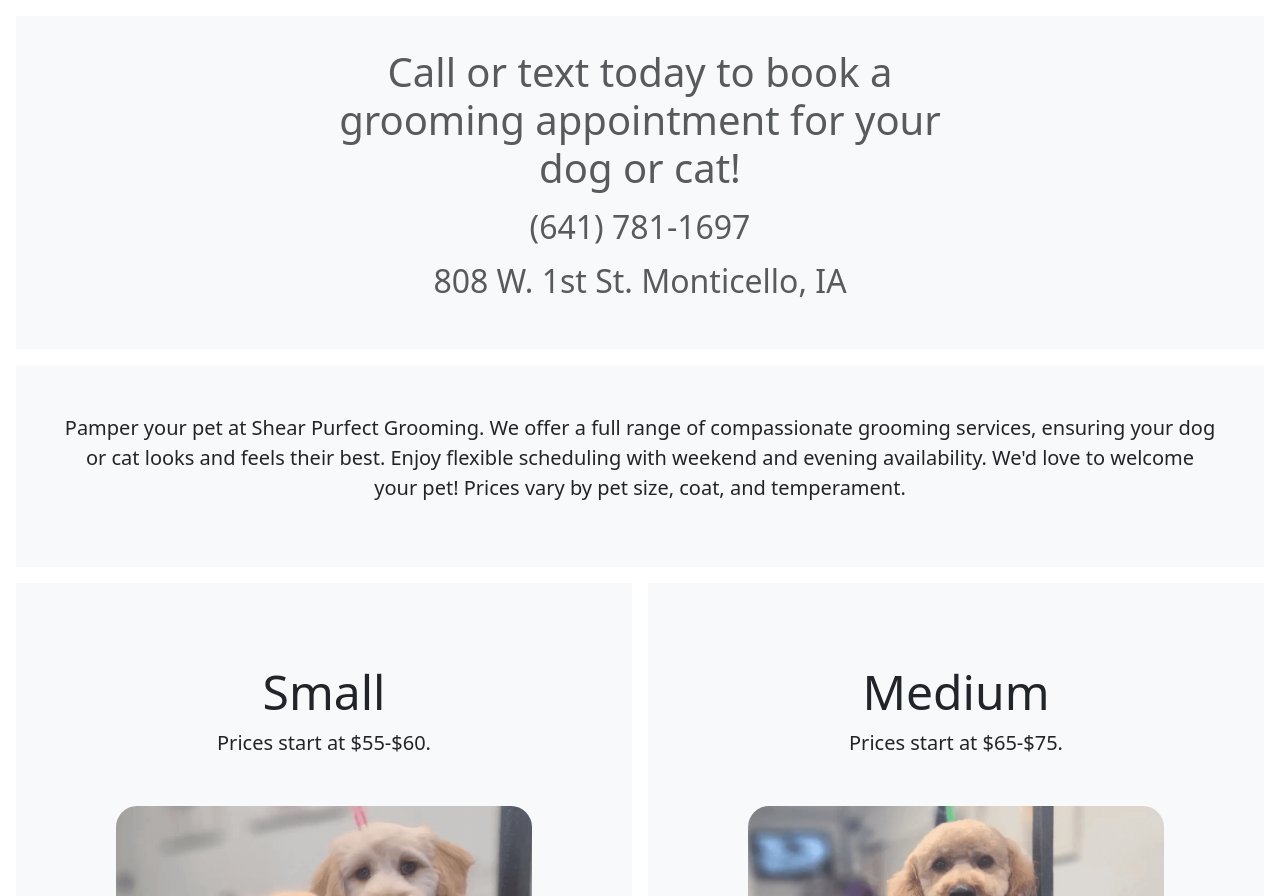
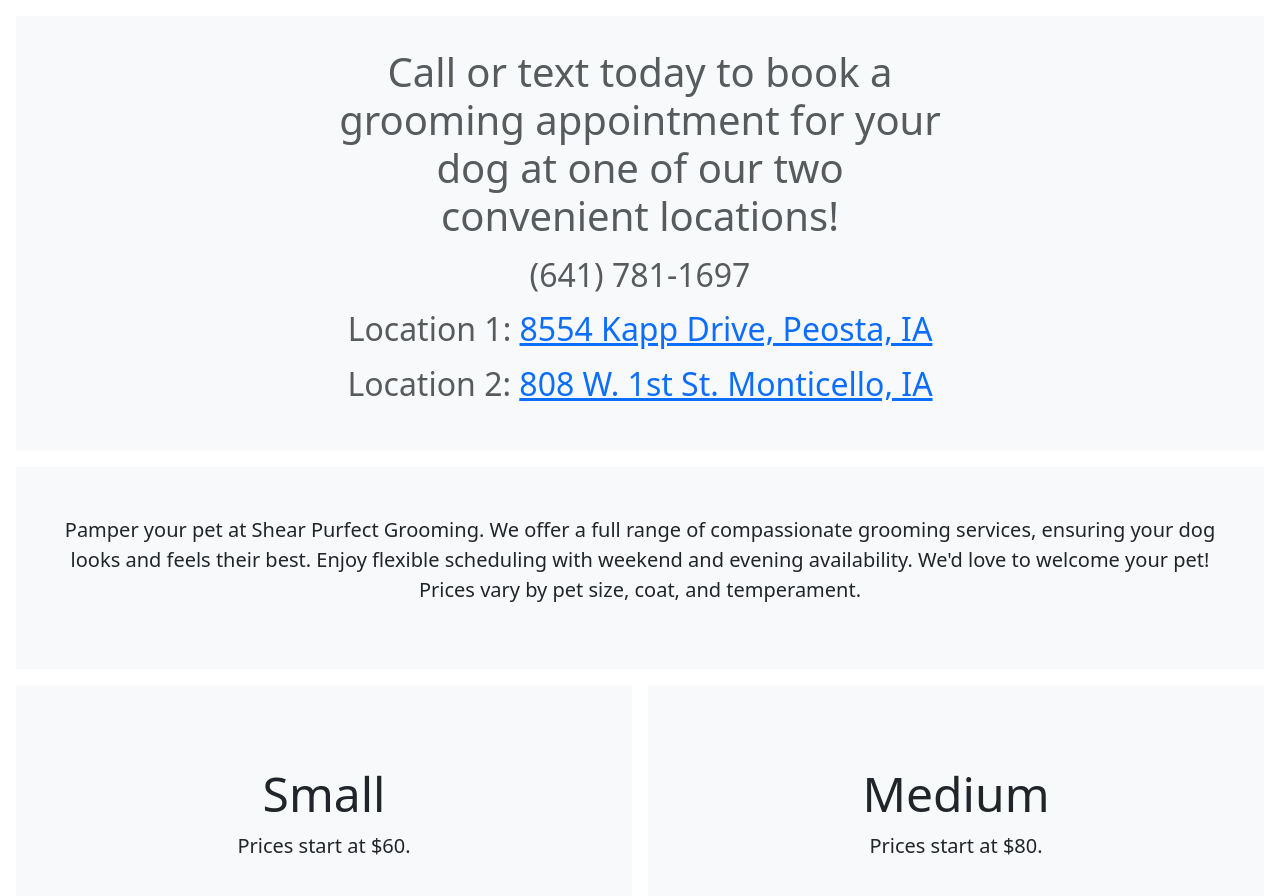
Before and after one commit to ShearPurfect/shearpurfect.github.io, a plain HTML site: page index.html in a window 1280 px wide. Shown: the part 500-1396 px from the top of the page. Drawn offline with Linux system fonts and the light colour scheme.

Commit message:
Prices and locations

```diff
--- a/index.html
+++ b/index.html
@@ -45,26 +45,27 @@
          </div>
 		 <div class="position-relative overflow-hidden p-1 p-md-1 m-md-3 text-center bg-body-tertiary">
             <div class="col-md-6 p-lg-1 mx-auto my-4">
-				   <h1 class="fw-normal text-muted mb-3">Call or text today to book a grooming appointment for your dog or cat!</h1>
+				   <h1 class="fw-normal text-muted mb-3">Call or text today to book a grooming appointment for your dog at one of our two convenient locations!</h1>
 	 			   <h2 class="fw-normal text-muted mb-3">(641) 781-1697</h2>
-				   <h2 class="fw-normal text-muted mb-3">808 W. 1st St. Monticello, IA</h2>
+				   <h2 class="fw-normal text-muted mb-3">Location 1: <a href="https://maps.app.goo.gl/987TB3XhcBMiTNXa8">8554 Kapp Drive, Peosta, IA</a></h2>
+				   <h2 class="fw-normal text-muted mb-3">Location 2: <a href="https://maps.app.goo.gl/evysugkpWQUzqnRU7">808 W. 1st St. Monticello, IA</a></h2>
             </div>
          </div>
          <div class="position-relative overflow-hidden p-3 p-md-5 m-md-3 text-center bg-body-tertiary">
-           <p class="lead">Pamper your pet at Shear Purfect Grooming. We offer a full range of compassionate grooming services, ensuring your dog or cat looks and feels their best. Enjoy flexible scheduling with weekend and evening availability. We'd love to welcome your pet! Prices vary by pet size, coat, and temperament.</p>
+           <p class="lead">Pamper your pet at Shear Purfect Grooming. We offer a full range of compassionate grooming services, ensuring your dog looks and feels their best. Enjoy flexible scheduling with weekend and evening availability. We'd love to welcome your pet! Prices vary by pet size, coat, and temperament.</p>
          </div>
          <div class="d-md-flex flex-md-equal w-100 my-md-3 ps-md-3">
             <div class="bg-body-tertiary me-md-3 pt-3 px-3 pt-md-5 px-md-5 text-center overflow-hidden">
                <div class="my-3 p-3">
                   <h2 class="display-5">Small</h2>
-                  <p class="lead">Prices start at $55-$60.</p>
+                  <p class="lead">Prices start at $60.</p>
                </div>
                <img src="small.png" width="80%" height="60%" style="border-radius: 21px;" />
             </div>
             <div class="bg-body-tertiary me-md-3 pt-3 px-3 pt-md-5 px-md-5 text-center overflow-hidden">
                <div class="my-3 p-3">
                   <h2 class="display-5">Medium</h2>
-                  <p class="lead">Prices start at $65-$75.</p>
+                  <p class="lead">Prices start at $80.</p>
                </div>
                <img src="medium.png" width="80%" height="60%" style="border-radius: 21px;" />
             </div>
@@ -73,7 +74,7 @@
             <div class="bg-body-tertiary me-md-3 pt-3 px-3 pt-md-5 px-md-5 text-center overflow-hidden">
                <div class="my-3 p-3">
                   <h2 class="display-5">Large</h2>
-                  <p class="lead">Prices start at $80-$90.</p>
+                  <p class="lead">Prices start at $100.</p>
                </div>
                <img src="large.png" width="80%" height="60%" style="border-radius: 21px;" />
             </div>
```
